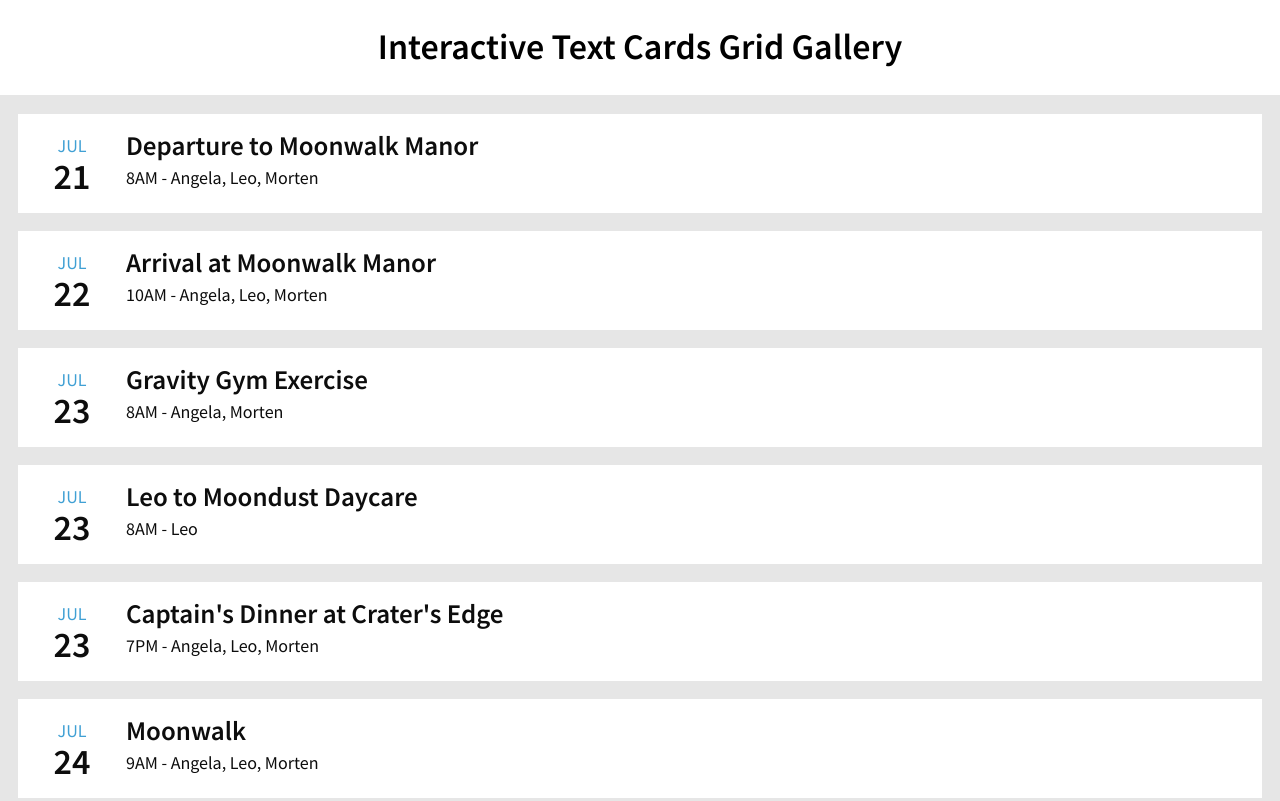
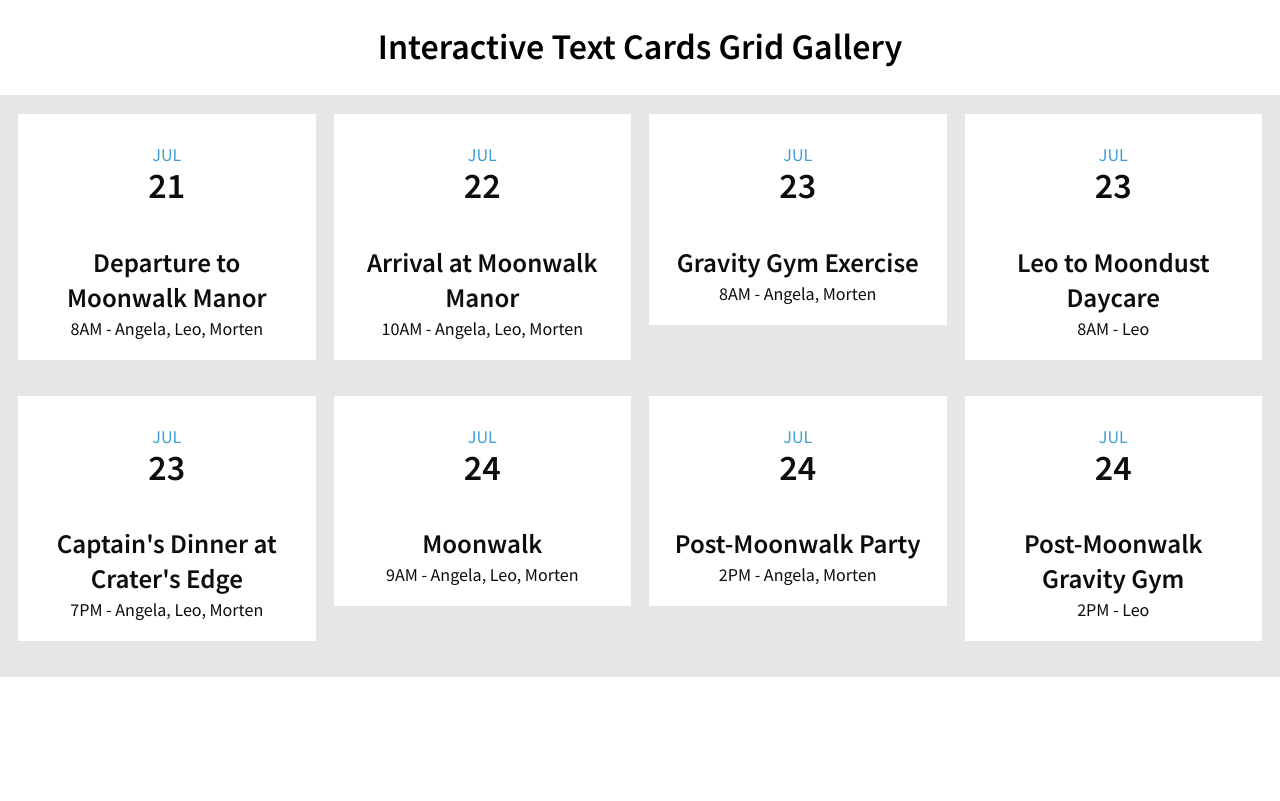
Before and after one commit to Yosef-Ali/Card-Component-, a plain HTML site: page index.html in a window 1280 px wide. Shown: the top 801 px of the page. Drawn offline with Linux system fonts and the light colour scheme.

Commit message:
Update style-main.css

```diff
--- a/style-main.css
+++ b/style-main.css
@@ -243,31 +243,25 @@ Card grid:
 
 @supports (grid-area: auto) {
 
-	.card a {
-		display: grid;
-		grid-template-columns: 6em auto;
-		grid-template-rows: 1fr 1fr;
-		padding: 0;
-		text-align: left;
+	@media screen and (min-width: 30em) {
+
+		.cards {
+			display: grid;
+			grid-template-columns: repeat(2, 1fr);
+			grid-gap: 1em;
+		}
+
+		.cards a {
+			margin-bottom: 0;
+		}
+
 	}
 
-	.time {
-		grid-column: 1;
-		grid-row: 1/3;
-		display: flex;
-		flex-direction: column;
-		align-items: center;
-		justify-content: center;
-	}
+	@media screen and (min-width: 60em) {
 
-	.card h2 {
-		grid-column: 2;
-		grid-row: 1;
-		align-self: flex-end;
-	}
+		.cards {
+			grid-template-columns: repeat(4, 1fr);
+		}
 
-	.meta {
-		grid-column: 2;
-		grid-row: 2;
 	}
 }
```
